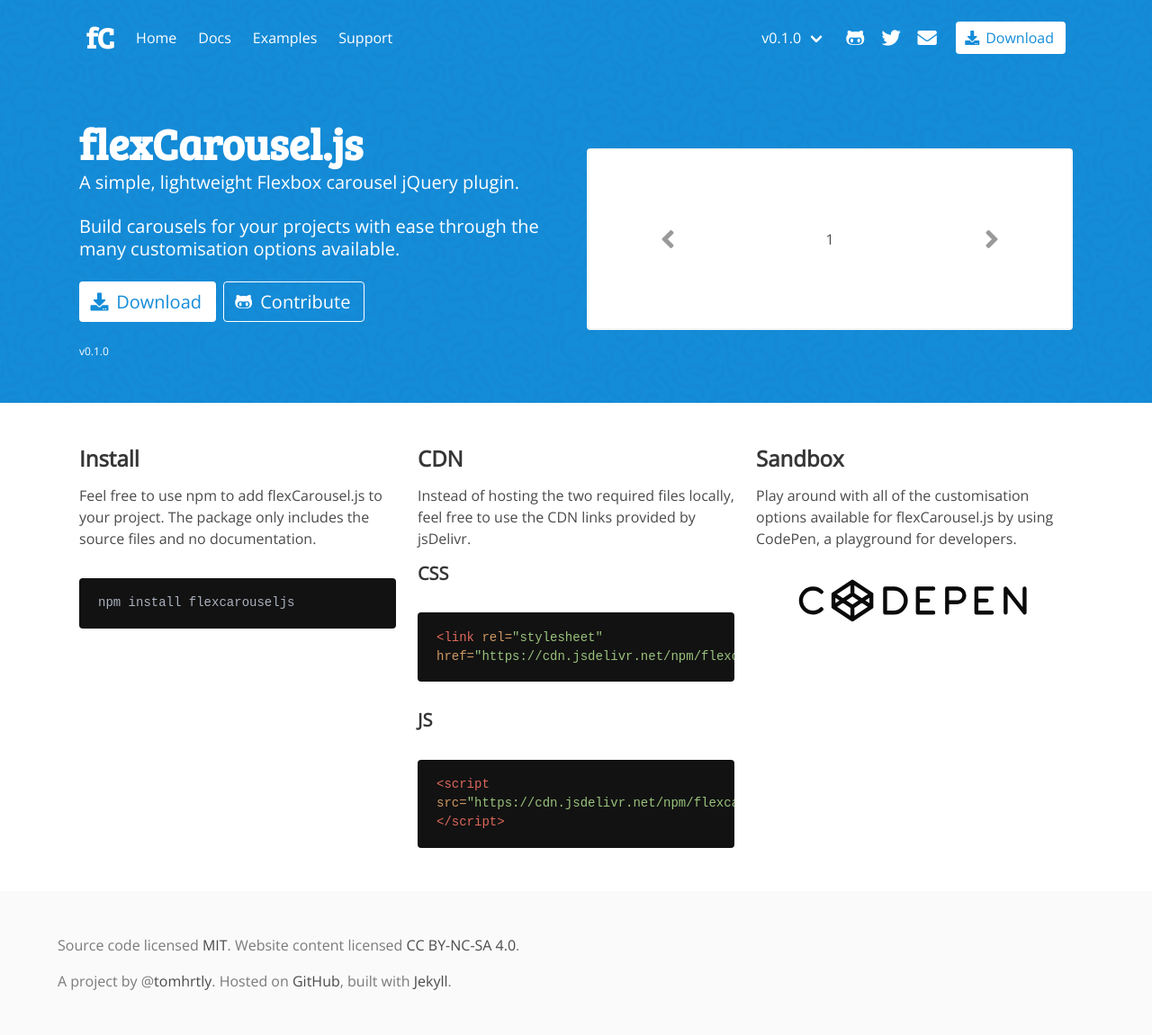
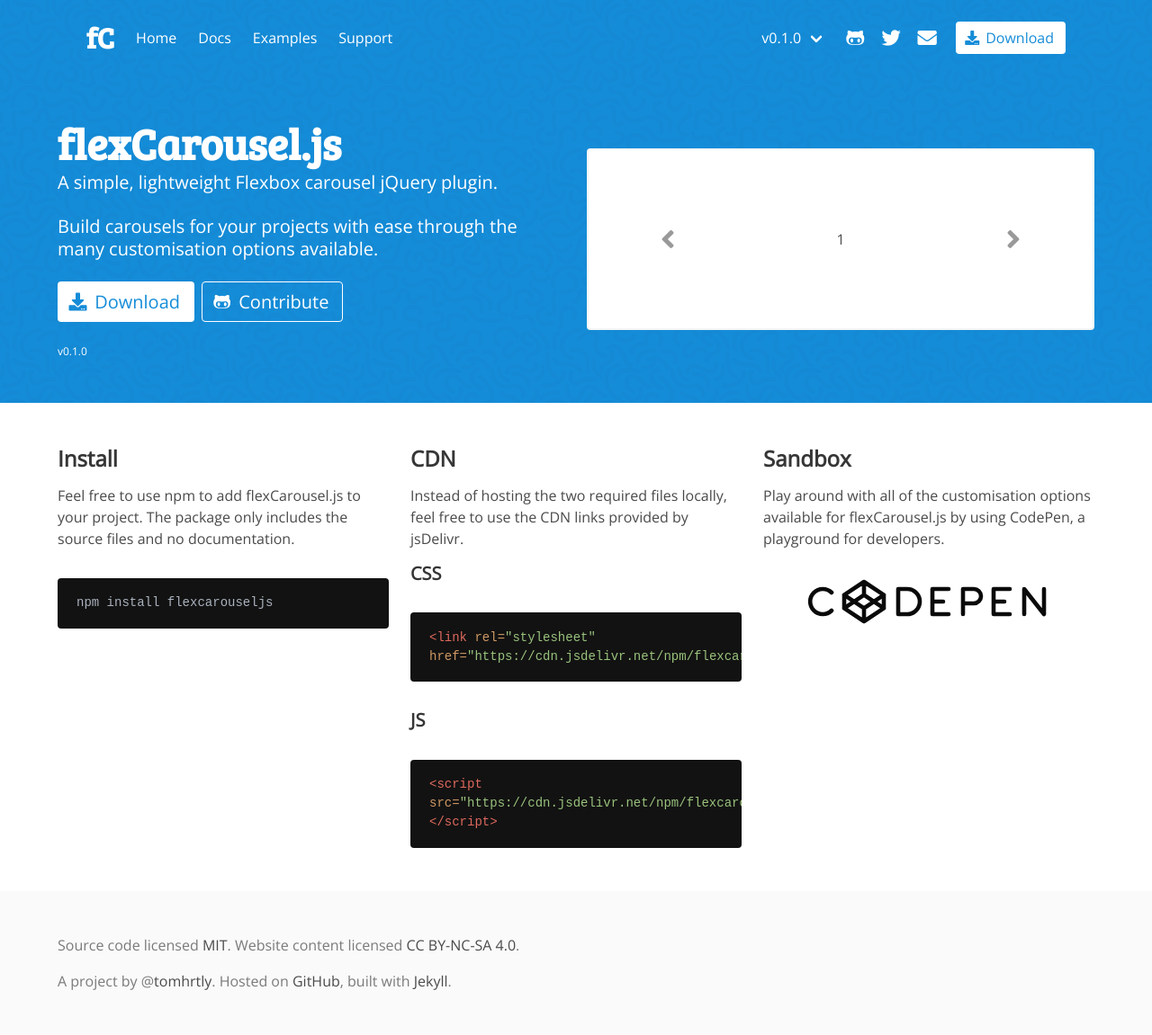
Before and after one commit to tomhrtly/flexCarousel.js, a Jekyll site: the page built from docs/index.html, in a window 1280 px wide. Shown: the whole page at 90% size. Built offline with Jekyll 4.4.1, drawn with Linux system fonts in a browser that asks for light colours; nearby versions of some CDN libraries.

Commit message:
Remove "is-fluid"

```diff
--- a/docs/_layouts/hero.html
+++ b/docs/_layouts/hero.html
@@ -12,7 +12,7 @@
         </nav>
       </div>
       <div class="hero-body">
-        <div class="container is-fluid">
+        <div class="container">
           <div class="columns is-vcentered">
             <div class="column">
               <h1 class="title is-1 has-text-white is-family-serif">{{ site.title }}</h1>
--- a/docs/index.html
+++ b/docs/index.html
@@ -3,7 +3,7 @@ layout: hero
 ---
 
 <section class="section">
-  <div class="container is-fluid">
+  <div class="container">
     <div class="columns">
       <div class="column">
         <div class="content">
```
